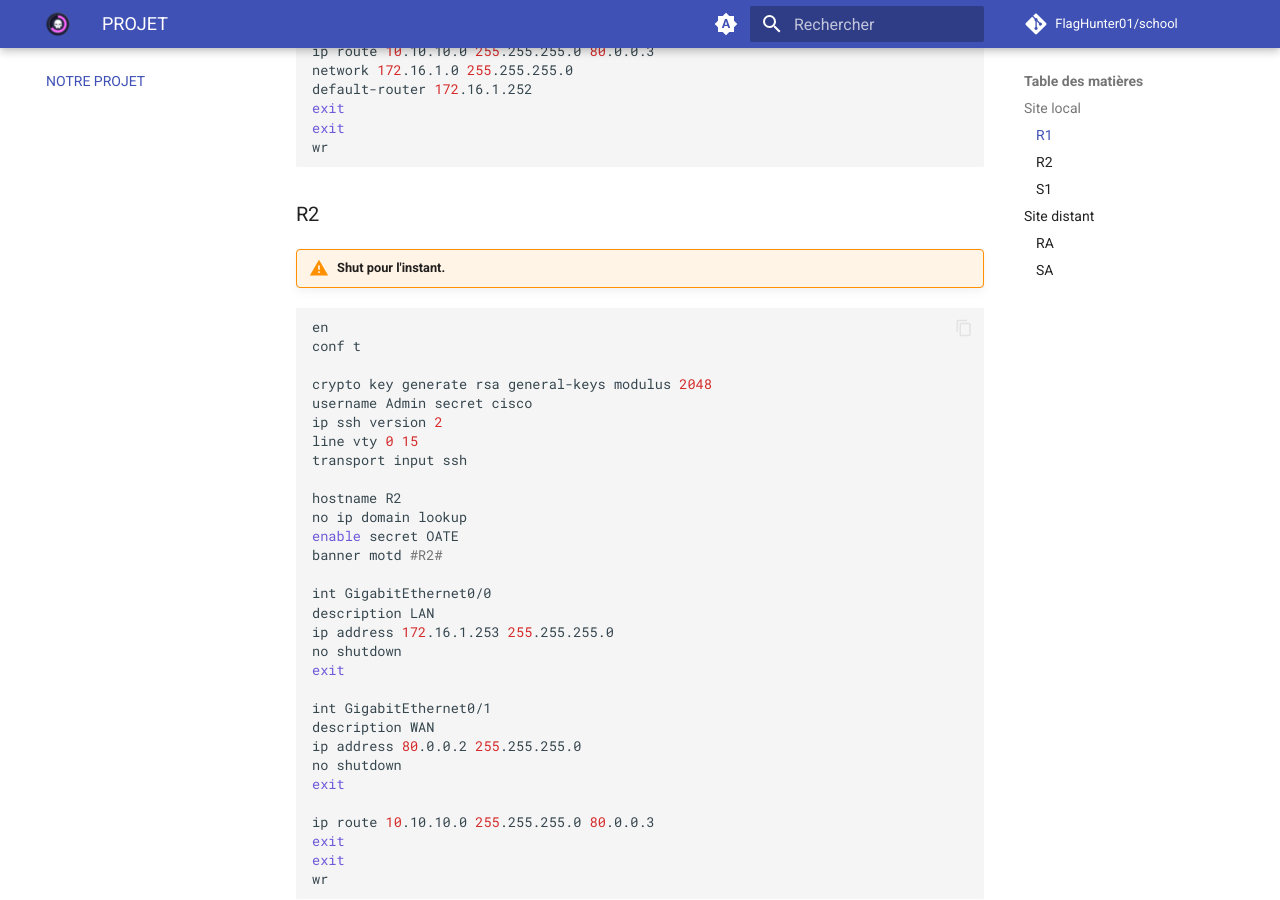
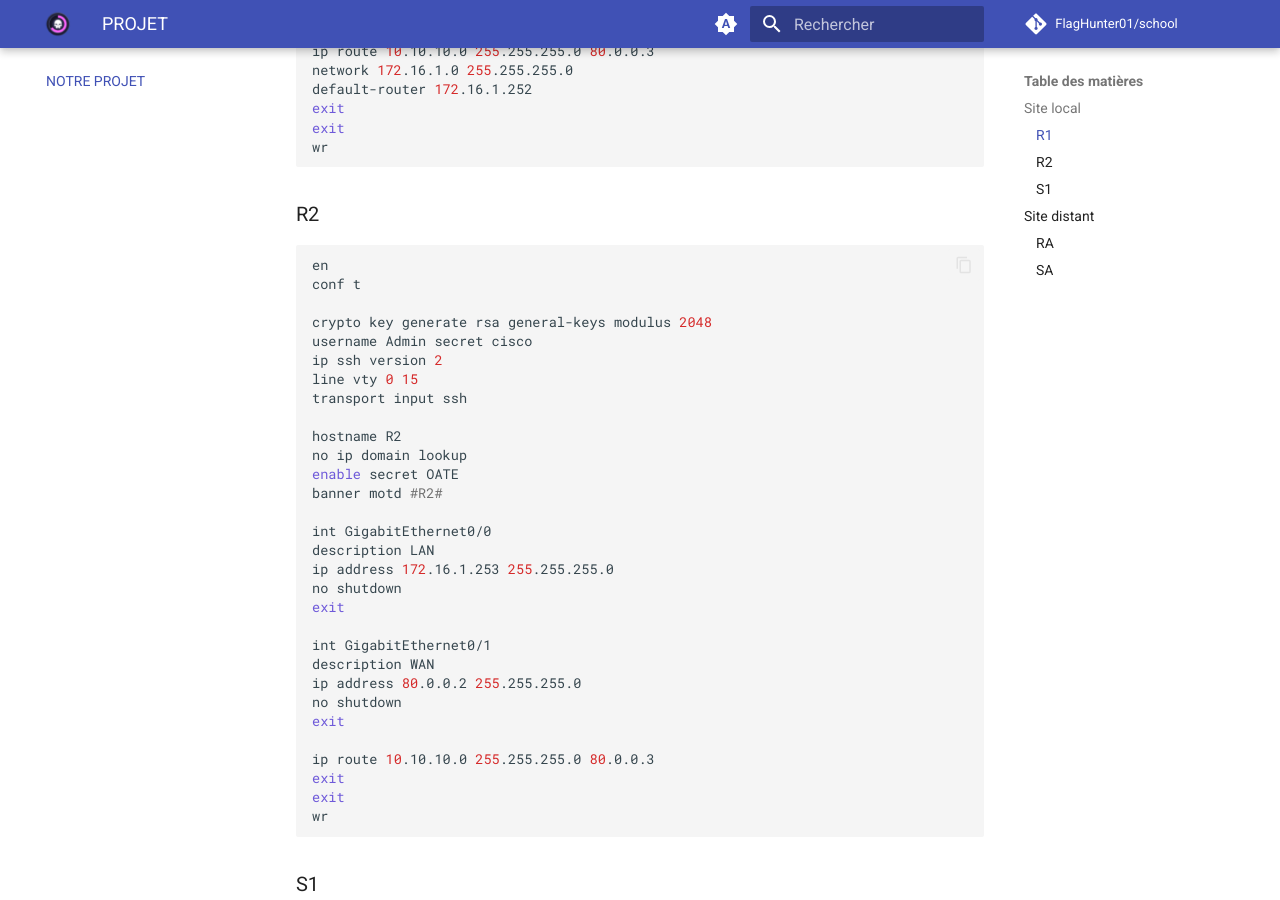
Before and after one commit to FlagHunter01/school, an MkDocs documentation site: the page built from docs/projet.md, in a window 1280 px wide and 900 px high, scrolled down 866 px. Built offline with MkDocs 1.6.1 and Material for MkDocs 9.7.7, drawn with Linux system fonts in a browser that asks for light colours; comment, search, counter and statistics services are not loaded.

Commit message:
Enelever warning S2

````diff
--- a/docs/projet.md
+++ b/docs/projet.md
@@ -45,8 +45,6 @@ wr
 ```
 
 ### R2
-
-!!! warning "Shut pour l'instant."
 
 ```sh
 en
````
